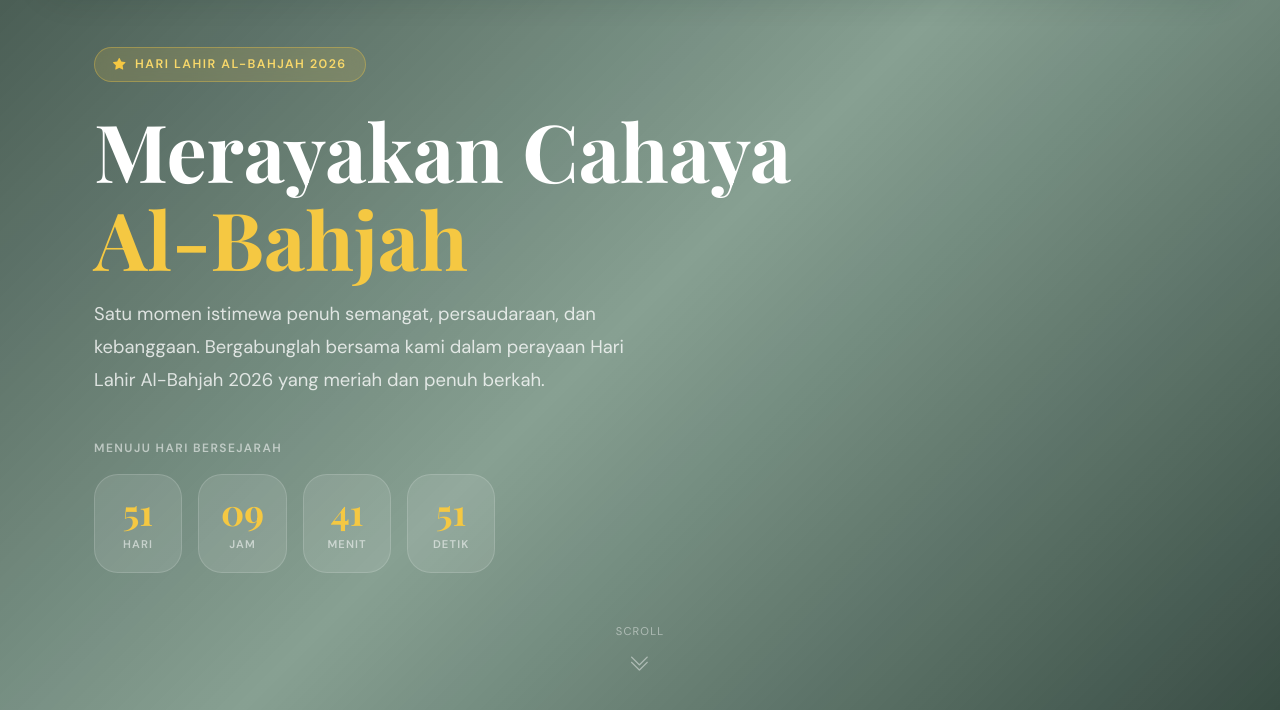
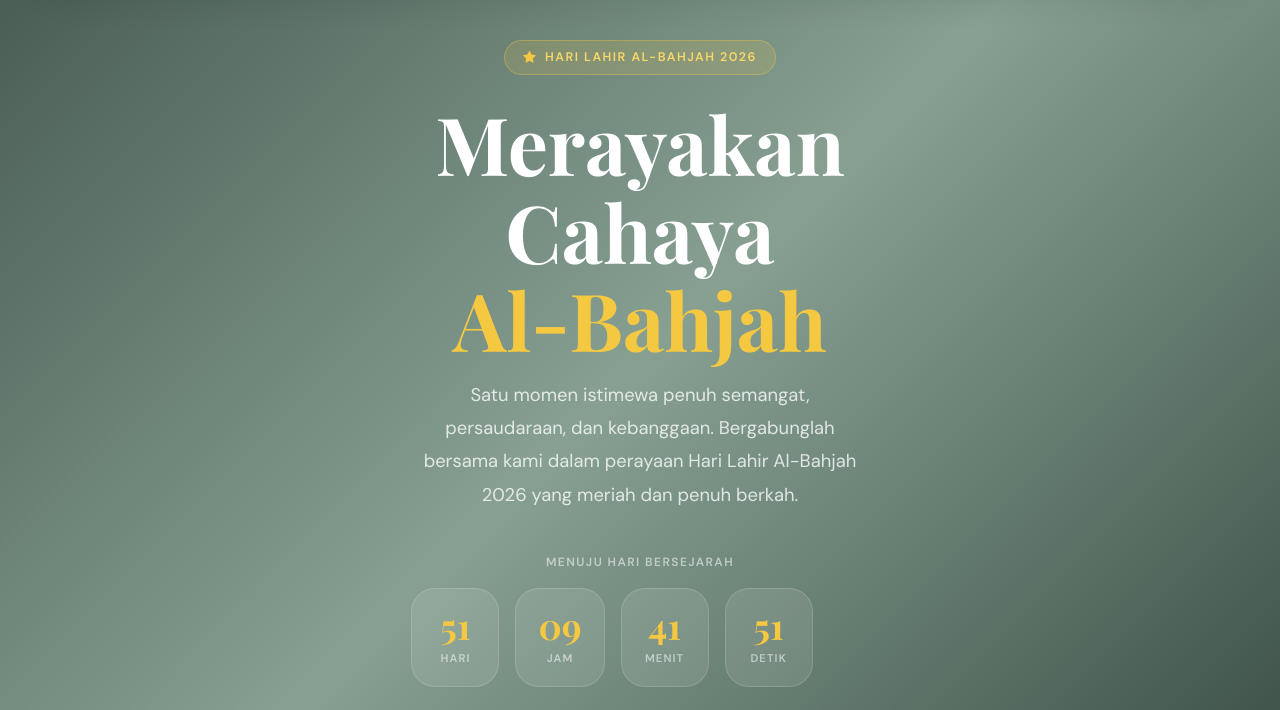
Before and after one commit to andhikarahmanp/harlah-albahjah-2026, a plain HTML site: page index.html in a window 1280 px wide. Shown: the part 90-800 px from the top of the page. Drawn offline with nearby package versions, Linux system fonts and the light colour scheme.

Commit message:
Center-align the hero content

```diff
--- a/css/index.css
+++ b/css/index.css
@@ -214,7 +214,11 @@
 .hero-content {
   position: relative;
   z-index: 2;
-  padding: 0 24px;
+  padding: 130px 24px;
+  text-align: center;
+  display: flex;
+  flex-direction: column;
+  align-items: center;
 }
 
 .hero-badge {
@@ -257,10 +261,10 @@
   font-family: var(--font-body);
   font-size: clamp(1rem, 2vw, 1.15rem);
   color: rgba(255, 255, 255, 0.78);
-  max-width: 540px;
+  max-width: 600px;
   margin-bottom: 2.5rem;
   line-height: 1.8;
-  animation: fadeInUp 0.9s 0.3s ease both;
+  text-align: center;
 }
 
 /* Countdown */
--- a/index.html
+++ b/index.html
@@ -67,8 +67,8 @@
     <div class="hero-overlay"></div>
 
     <div class="container hero-content">
-      <div class="row">
-        <div class="col-lg-8">
+      <div class="row justify-content-center">
+        <div class="col-lg-8 text-center">
 
           <div class="hero-badge">
             <i class="bi bi-star-fill"></i>
```
